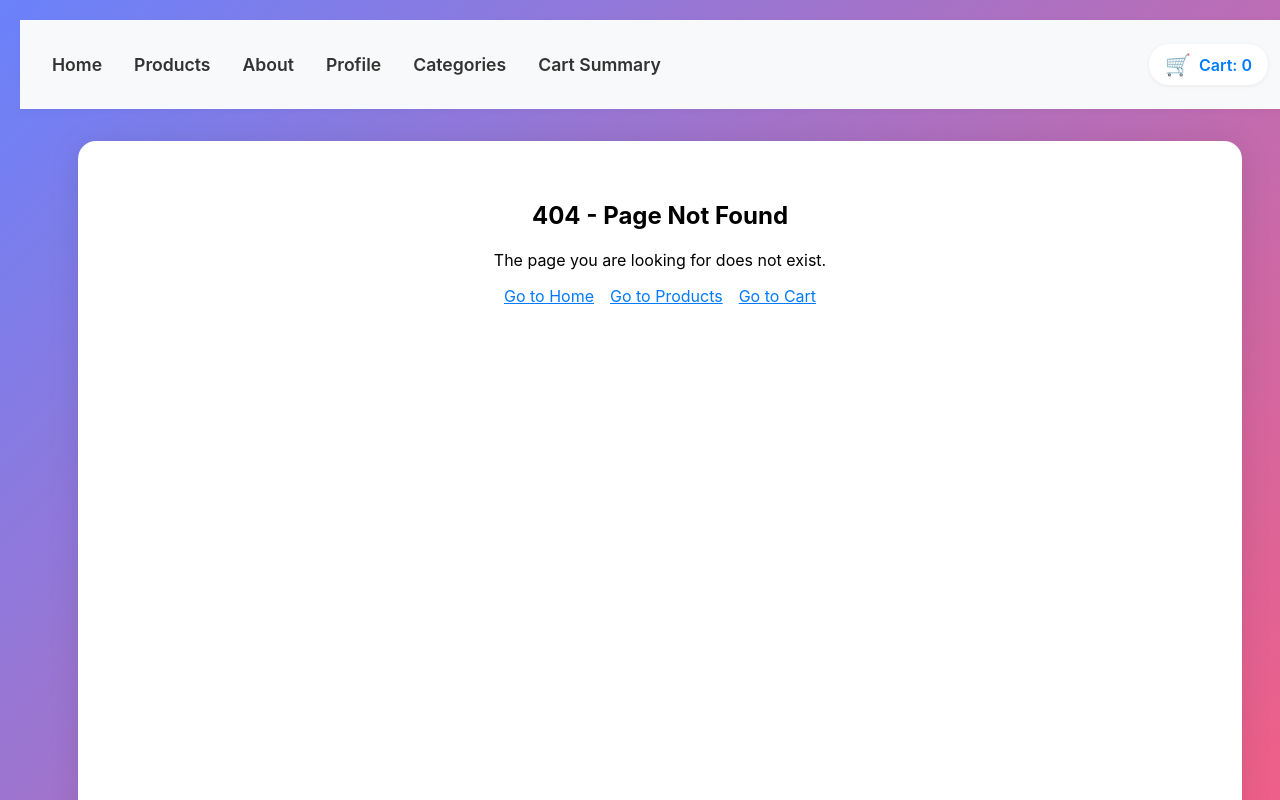
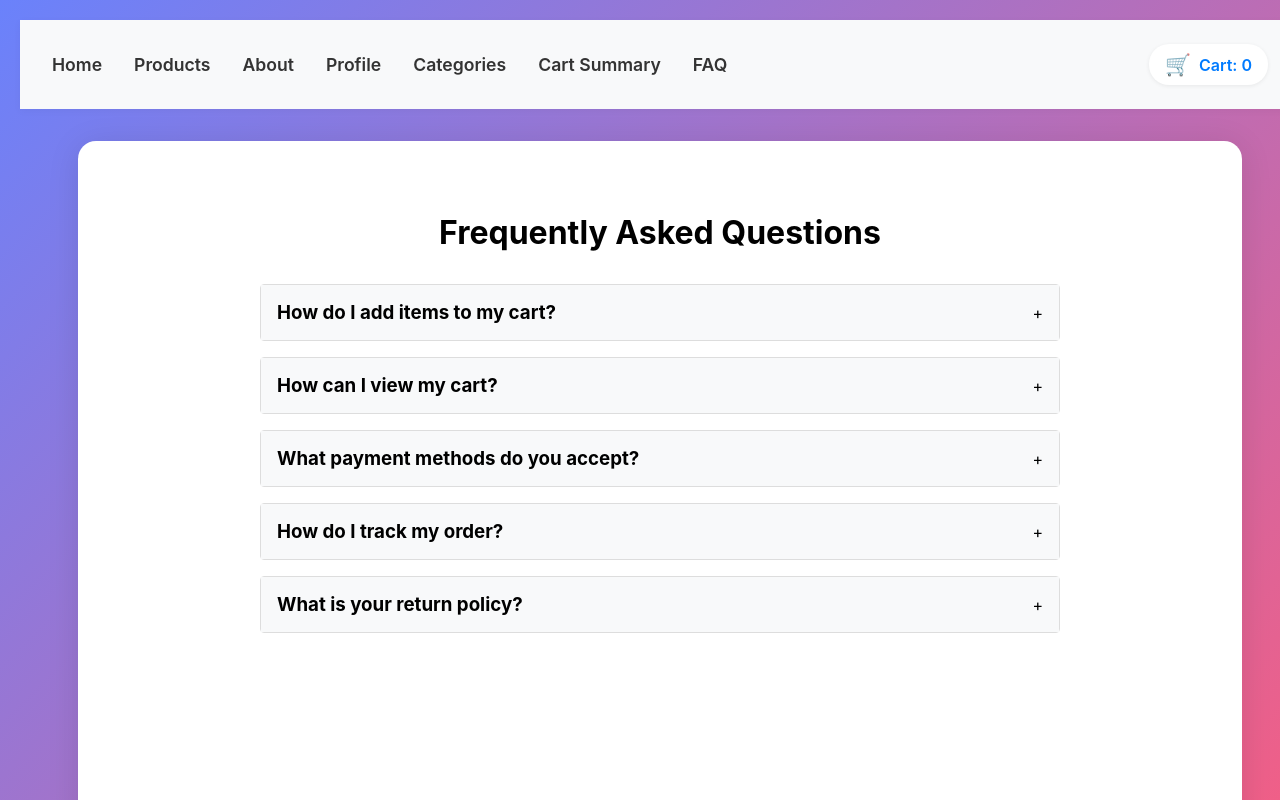
Before and after one commit to imguccho/code-coverage-analysis, a React (Create React App) app: page /faq in a window 1280 px wide. Before the commit this address had no page. Shown: the top 800 px of the page. Built offline with nearby package versions, Linux system fonts and the light colour scheme.

Commit message:
added faq section

```diff
--- a/src/App.tsx
+++ b/src/App.tsx
@@ -12,6 +12,7 @@ import CartSummary from './components/CartSummary';
 import CategoryScreen from './components/CategoryScreen';
 import NotFound from './components/NotFound';
 import ProfileScreen from './components/ProfileScreen';
+import FAQ from './components/FAQ';
 
 function App() {
   return (
@@ -30,6 +31,7 @@ function App() {
                 <Route path="/cart-summary" element={<CartSummary />} />
                 <Route path="/categories" element={<CategoryScreen />} />
                 <Route path="/profile" element={<ProfileScreen />} />
+                < Route path="/faq" element={<FAQ />} />
                 <Route path="*" element={<NotFound />} />
               </Routes>
             </div>
--- a/src/components/AppHeader.tsx
+++ b/src/components/AppHeader.tsx
@@ -25,6 +25,7 @@ const AppHeader: React.FC = () => {
         <Link to="/profile" style={{ fontWeight: 600, color: '#333', textDecoration: 'none', fontSize: '1.1rem' }}>Profile</Link>
         <Link to="/categories" style={{ fontWeight: 600, color: '#333', textDecoration: 'none', fontSize: '1.1rem' }}>Categories</Link>
         <Link to="/cart-summary" style={{ fontWeight: 600, color: '#333', textDecoration: 'none', fontSize: '1.1rem' }}>Cart Summary</Link>
+        <Link to="/faq" style={{ fontWeight: 600, color: '#333', textDecoration: 'none', fontSize: '1.1rem' }}>FAQ</Link>
       </nav>
       <Link to="/cart" style={{ textDecoration: 'none' }}>
         <div style={{ display: 'flex', alignItems: 'center', gap: '0.5rem', background: '#fff', borderRadius: '20px', padding: '0.5rem 1rem', boxShadow: '0 1px 4px rgba(0,0,0,0.07)', cursor: 'pointer' }}>
--- /dev/null
+++ b/src/components/FAQ.tsx
@@ -0,0 +1,72 @@
+import React, { useState } from 'react';
+
+const FAQ: React.FC = () => {
+  const [openIndex, setOpenIndex] = useState<number | null>(null);
+
+  const faqItems = [
+    {
+      question: 'How do I add items to my cart?',
+      answer: 'Simply browse our products and click the "Add to Cart" button on any item you wish to purchase.'
+    },
+    {
+      question: 'How can I view my cart?',
+      answer: 'Click on the cart icon in the top right corner of the page or use the "Cart Summary" link in the navigation.'
+    },
+    {
+      question: 'What payment methods do you accept?',
+      answer: 'We accept all major credit cards, PayPal, and other digital payment methods.'
+    },
+    {
+      question: 'How do I track my order?',
+      answer: 'Once your order is confirmed, you can track it from your profile section under "Order History".'
+    },
+    {
+      question: 'What is your return policy?',
+      answer: 'We offer a 30-day return policy for most items. Please check individual product details for specific return information.'
+    }
+  ];
+
+  const toggleAccordion = (index: number) => {
+    setOpenIndex(openIndex === index ? null : index);
+  };
+
+  return (
+    <div style={{ maxWidth: '800px', margin: '2rem auto', padding: '0 1rem' }}>
+      <h1 style={{ marginBottom: '2rem', fontSize: '2rem' }}>
+        Frequently Asked Questions
+      </h1>
+      {faqItems.map((item, index) => (
+        <div
+          key={index}
+          style={{
+            marginBottom: '1rem',
+            border: '1px solid #ddd',
+            borderRadius: '4px'
+          }}
+        >
+          <div
+            onClick={() => toggleAccordion(index)}
+            style={{
+              padding: '1rem',
+              backgroundColor: '#f8f9fa',
+              cursor: 'pointer',
+              display: 'flex',
+              justifyContent: 'space-between',
+              alignItems: 'center'
+            }}
+          >
+            <h3 style={{ margin: 0 }}>{item.question}</h3>
+            <span>{openIndex === index ? '−' : '+'}</span>
+          </div>
+          {openIndex === index && (
+            <div style={{ padding: '1rem', backgroundColor: '#fff' }}>
+              <p style={{ margin: 0 }}>{item.answer}</p>
+            </div>
+          )}
+        </div>
+      ))}
+    </div>
+  );
+};
+
+export default FAQ;
```
Also changed, not shown: 1 other file (tests, documents, lock files or other folders).
